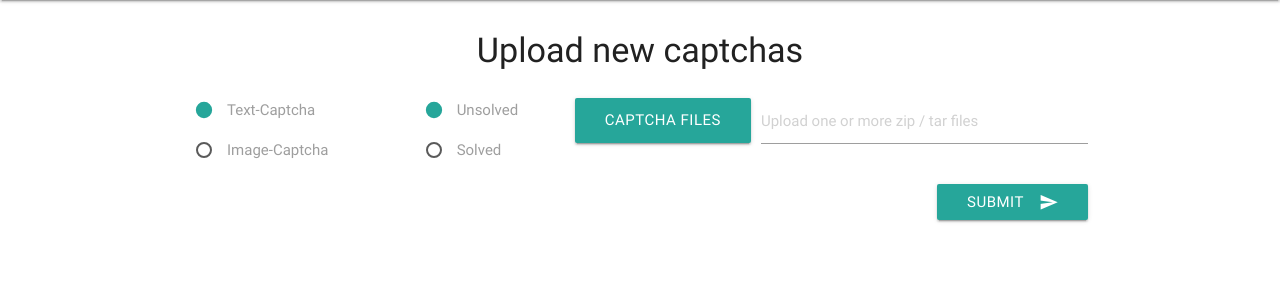
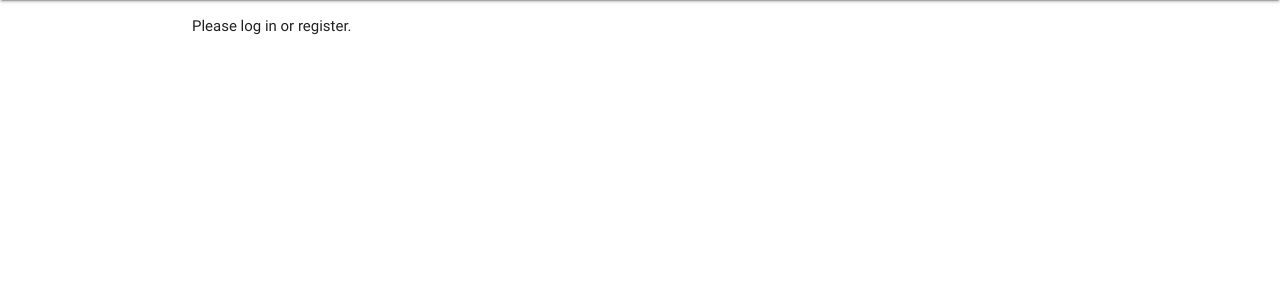
Before and after one commit to HPI-DeepLearning/CaptchaService, a Django app: page /upload/ in a window 1280 px wide. Shown: the part 64-364 px from the top of the page. Run offline with Django 3.2, Linux system fonts and the light colour scheme; parts of the project's set-up code (start-up, migrations or seed data) failed here and were passed over.

Commit message:
fixed upload href, dont allow upload when not logged in

```diff
--- a/server/api/templates/upload.html
+++ b/server/api/templates/upload.html
@@ -2,6 +2,7 @@
 {% load i18n %}
 
 {% block content %}
+{% if user.is_authenticated %}
 	<div class="center">
 		<h4>Upload new captchas</h4>
 	</div>
@@ -56,4 +57,7 @@
 	    	<i class="material-icons right">send</i>
 	  	</button>
 	</form>
+{% else %}
+   Please log in or register.
+{% endif %}
 {% endblock %}
--- a/server/api/urls.py
+++ b/server/api/urls.py
@@ -20,8 +20,8 @@ from django.views.generic.base import TemplateView
 
 urlpatterns = [
     url(r'^$', TemplateView.as_view(template_name='index.html'), name='index'),
-    url(r'^upload/', TemplateView.as_view(template_name='upload.html'), name='upload'),
     url(r'^accounts/', include('registration.urls')),
     url(r'^captcha/', include('captcha_service.urls')),
     url(r'^admin/', include(admin.site.urls)),
+    url(r'^upload/', TemplateView.as_view(template_name='upload.html'), name='upload'),
 ]
```
Lines whose indentation alone changed are shown as unchanged.
